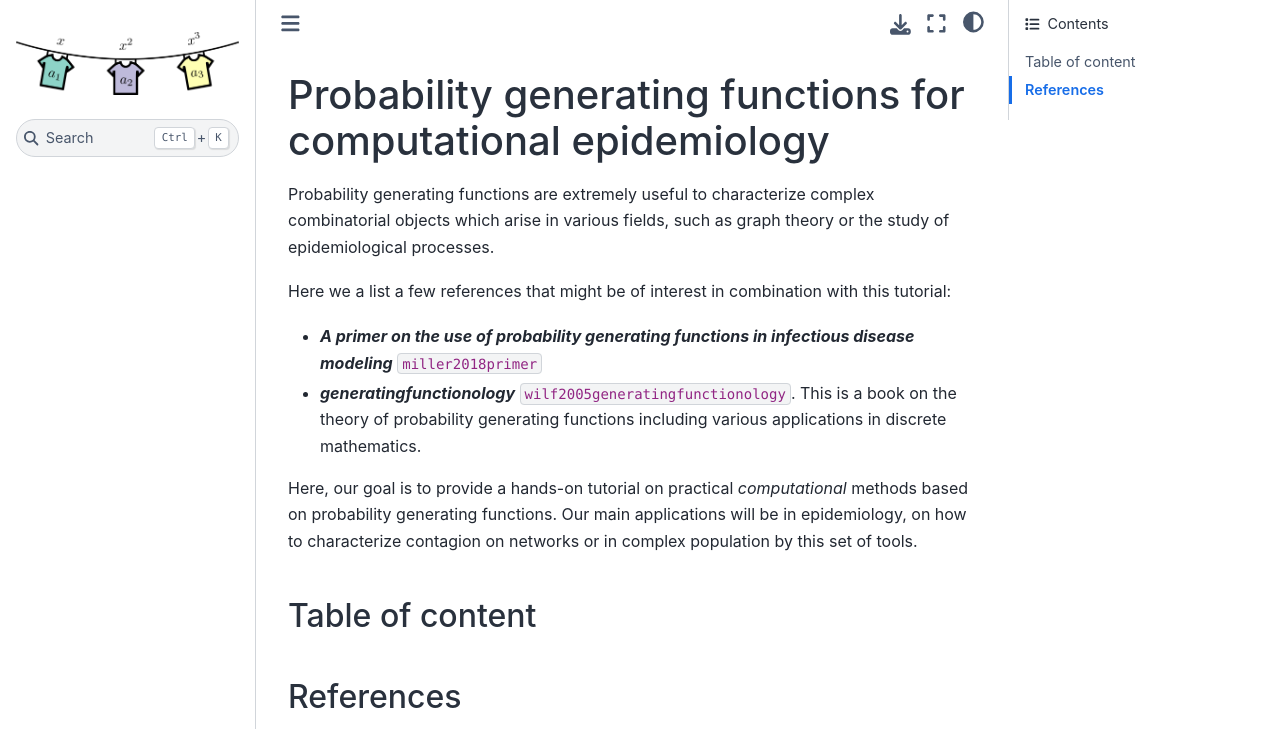
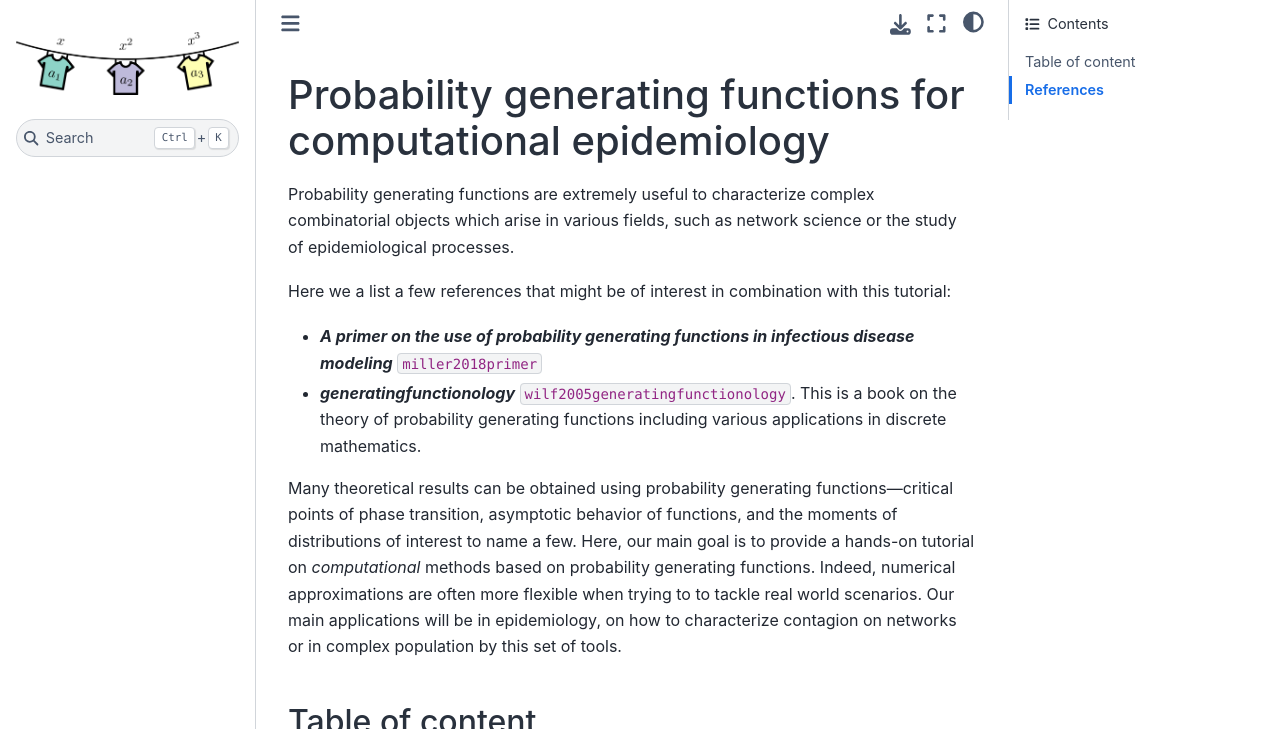
Before and after one commit to gstonge/pgfunk, a Jupyter Book: the page built from chapters/index.md, in a window 1280 px wide and 1016 px high, cut to the strip 0-729 px from the top of the window. Built offline with Jupyter Book 1.0.4 settings and Sphinx 7.4.7 and the Sphinx Book theme 1.1.4, drawn with Linux system fonts in a browser that asks for light colours; pages that are not in the unit, such as notebooks, are missing from menus; cross-references to code outside the pages are shown as plain code.

```diff
--- a/chapters/index.md
+++ b/chapters/index.md
@@ -1,14 +1,17 @@
 # Probability generating functions for computational epidemiology
 
 Probability generating functions are extremely useful to characterize complex combinatorial
-objects which arise in various fields, such as graph theory or the study of epidemiological
+objects which arise in various fields, such as network science or the study of epidemiological
 processes.
 
 Here we a list a few references that might be of interest in combination with this tutorial:
 - **_A primer on the use of probability generating functions in infectious disease modeling_** {cite}`miller2018primer`
 - **_generatingfunctionology_** {cite}`wilf2005generatingfunctionology`. This is a book on the theory of probability generating functions including various applications in discrete mathematics.
 
-Here, our goal is to provide a hands-on tutorial on practical *computational* methods based on probability generating functions.
+Many theoretical results can be obtained using probability generating functions---critical points of
+phase transition, asymptotic behavior of functions, and the moments of distributions of
+interest to name a few.
+Here, our main goal is to provide a hands-on tutorial on *computational* methods based on probability generating functions. Indeed, numerical approximations are often more flexible when trying to to tackle real world scenarios.
 Our main applications will be in epidemiology, on how to characterize contagion on networks or in complex population by this set of tools.
 
 ## Table of content
```
Also changed, not shown: 1 other file.
